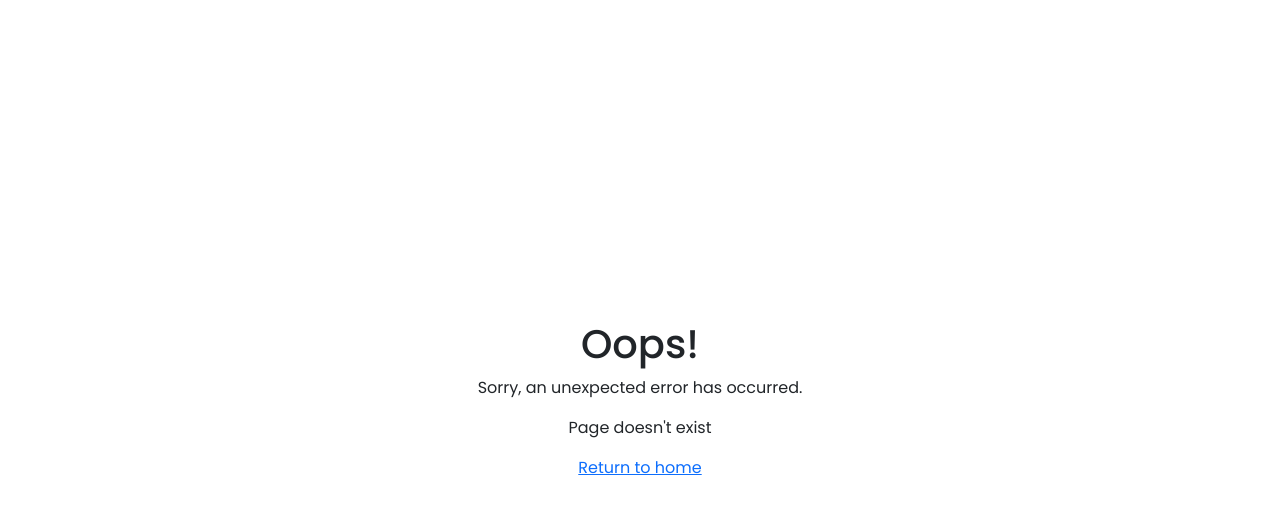
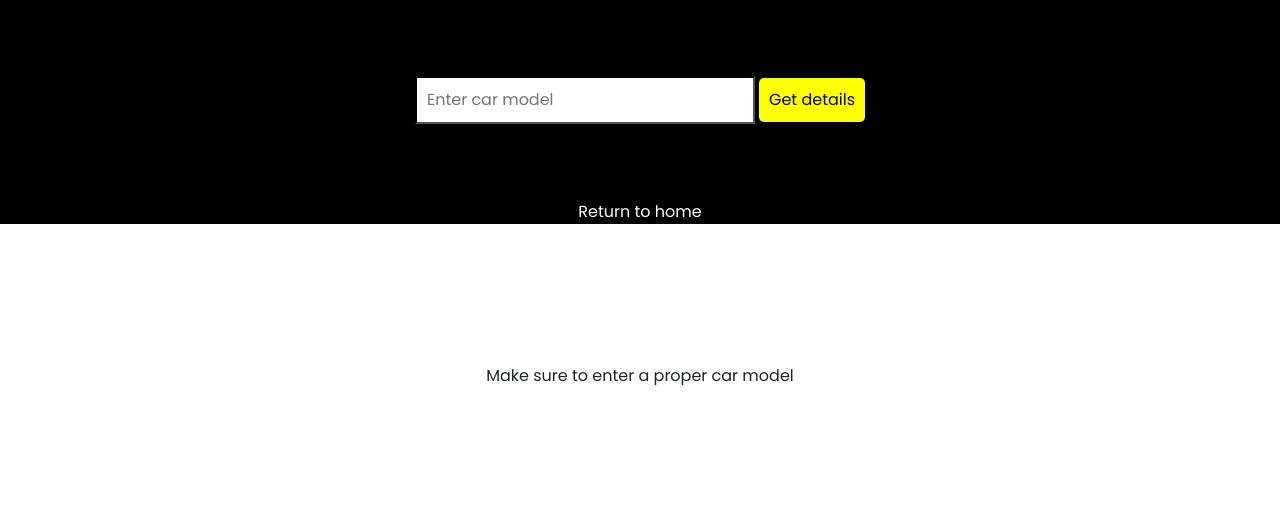
Before and after one commit to Superstahn95/gosafemvp, a React (Vite) app: page /search in a window 1280 px wide. Shown: the top 514 px of the page. Built offline with nearby package versions, Linux system fonts and the light colour scheme.

Commit message:
added the search page

```diff
--- a/src/App.jsx
+++ b/src/App.jsx
@@ -3,6 +3,7 @@ import Home from "./pages/Home/Home";
 import Login from "./pages/Login/Login";
 import Signup from "./pages/Signup/Signup";
 import RequestService from "./pages/RequestService/RequestService";
+import Search from "./pages/Search/Search";
 import ErrorPage from "./pages/ErrorPage/ErrorPage";
 import "./App.css";
 import { RouterProvider, createBrowserRouter } from "react-router-dom";
@@ -45,6 +46,10 @@ export default function App() {
       element: <RequestService />,
     },
     {
+      path: "/search",
+      element: <Search />,
+    },
+    {
       path: "*",
       element: <ErrorPage />,
     },
--- /dev/null
+++ b/src/Components/CarDetails/CarDetails.jsx
@@ -0,0 +1,16 @@
+import "./carDetails.css";
+function CarDetails(props) {
+  console.log("this is coming into this component");
+  console.log(props);
+  return (
+    <div className="container">
+      <p>Model: {props.details.model}</p>
+      <p>Class: {props.details.class}</p>
+      <p>Fuel type: {props.details.fuel_type}</p>
+      <p>Make: {props.details.make}</p>
+      <p>Year: {props.details.year}</p>
+    </div>
+  );
+}
+
+export default CarDetails;
--- /dev/null
+++ b/src/Components/CarDetails/carDetails.css
@@ -0,0 +1,4 @@
+.container {
+  border: 1px solid black;
+  padding: 20px;
+}
--- a/src/Components/Hero/Hero.jsx
+++ b/src/Components/Hero/Hero.jsx
@@ -1,32 +1,51 @@
-import './Hero.css'
-import arrow_btn from '../../assets/arrow_btn.png'
-import play_icon from '../../assets/play_icon.png'
-import pause_icon from '../../assets/pause_icon.png'
-const Hero = ({heroData, setHeroCount, heroCount, setPlayStatus, playStatus}) => {
+import { Link } from "react-router-dom";
+import "./Hero.css";
+import arrow_btn from "../../assets/arrow_btn.png";
+import play_icon from "../../assets/play_icon.png";
+import pause_icon from "../../assets/pause_icon.png";
+const Hero = ({
+  heroData,
+  setHeroCount,
+  heroCount,
+  setPlayStatus,
+  playStatus,
+}) => {
   return (
-    <div className='hero'>
-        <div className='hero-text'>
+    <div className="hero">
+      <div className="hero-text">
         <p>{heroData.text1}</p>
         <p>{heroData.text2}</p>
       </div>
-        <div className='hero-explore'>
-            <p>Request a service above</p>
-            <img src='{arrow_btn}' alt=''/>
-        </div>
-        <div className='hero-dot-play'>
-            <ul className='hero-dots'>
-                <li onClick={()=>setHeroCount(0)} className={heroCount===0?'hero-dot orange':'hero-dot'}></li>
-                <li onClick={()=>setHeroCount(1)} className={heroCount===1?'hero-dot orange':'hero-dot'}></li>
-                <li onClick={()=>setHeroCount(2)} className={heroCount===2?'hero-dot orange':'hero-dot'}></li>
+      <Link to="/search" className="hero-explore">
+        <p>Care to know more about a vehicle??</p>
+        <img src="{arrow_btn}" alt="" />
+      </Link>
+      <div className="hero-dot-play">
+        <ul className="hero-dots">
+          <li
+            onClick={() => setHeroCount(0)}
+            className={heroCount === 0 ? "hero-dot orange" : "hero-dot"}
+          ></li>
+          <li
+            onClick={() => setHeroCount(1)}
+            className={heroCount === 1 ? "hero-dot orange" : "hero-dot"}
+          ></li>
+          <li
+            onClick={() => setHeroCount(2)}
+            className={heroCount === 2 ? "hero-dot orange" : "hero-dot"}
+          ></li>
         </ul>
-            <div className='hero-play'>
-                <img onClick={()=>setPlayStatus(!playStatus)} src='{playStatus?pause_icon:play_icon}' alt='' />
+        <div className="hero-play">
+          <img
+            onClick={() => setPlayStatus(!playStatus)}
+            src="{playStatus?pause_icon:play_icon}"
+            alt=""
+          />
           <p>Simple Demo Steps</p>
-
         </div>
       </div>
     </div>
-  )
-}
+  );
+};
 
-export default Hero
+export default Hero;
--- /dev/null
+++ b/src/pages/Search/Search.jsx
@@ -0,0 +1,65 @@
+import { useState } from "react";
+import { Link } from "react-router-dom";
+import "./search.css";
+import CarDetails from "../../Components/CarDetails/CarDetails";
+
+const URL = "https://api.api-ninjas.com/v1/cars";
+const API_KEY = "3bHSiPRlnpmcMgptU8PUEg==V2F9qoJUAay5jUiR";
+
+export default function Search() {
+  const [query, setQuery] = useState("");
+  const [carData, setCarData] = useState([]);
+
+  const fetchCarModel = async () => {
+    console.log("run function");
+    if (!query) {
+      return;
+    }
+    try {
+      const res = await fetch(`${URL}?model=${query}&X-Api-Key=${API_KEY}`);
+      const data = await res.json();
+      setCarData(data);
+    } catch (error) {
+      console.log(error);
+    }
+  };
+  //   useEffect(() => {
+  //     async function fetchCarModel() {
+
+  //     }
+  //     fetchCarModel();
+  //   }, [query]);
+  return (
+    <div>
+      {/* <div></div> */}
+      <div className="search-container">
+        <input
+          id="CarModel"
+          value={query}
+          onChange={(e) => setQuery(e.target.value)}
+          type="text"
+          placeholder="Enter car model"
+        />
+        <button onClick={fetchCarModel}>Get details</button>
+      </div>
+      <div className="link-text-holder">
+        <Link to="/" className="link-text">
+          Return to home
+        </Link>
+      </div>
+      <div>
+        {carData.length > 0 ? (
+          <div className="details-holder">
+            {carData.map((data, index) => (
+              <CarDetails key={index} details={data} />
+            ))}
+          </div>
+        ) : (
+          <div className="empty-container">
+            <p>Make sure to enter a proper car model</p>
+          </div>
+        )}
+      </div>
+    </div>
+  );
+}
--- /dev/null
+++ b/src/pages/Search/search.css
@@ -0,0 +1,42 @@
+.search-container {
+  background-color: black;
+  display: flex;
+  height: 200px;
+  justify-content: center;
+  align-items: center;
+  gap: 4px;
+}
+.search-container input {
+  padding: 10px;
+  outline: none;
+  border-color: black;
+}
+.search-container button {
+  border: none;
+  background-color: yellow;
+  padding: 10px;
+  border-radius: 5px;
+}
+.empty-container {
+  min-height: 40vh;
+  display: flex;
+  justify-content: center;
+  align-items: center;
+}
+.details-holder {
+  display: flex;
+  justify-content: space-between;
+  flex-wrap: wrap;
+  flex-direction: row;
+}
+.link-text {
+  color: white;
+  text-align: center;
+  text-decoration: none;
+}
+.link-text-holder {
+  background-color: black;
+  display: flex;
+  justify-content: center;
+  align-items: center;
+}
```
Also changed, not shown: src/Components/Search/Search.jsx (added, +27 -0 lines). Lines whose indentation alone changed are shown as unchanged.
